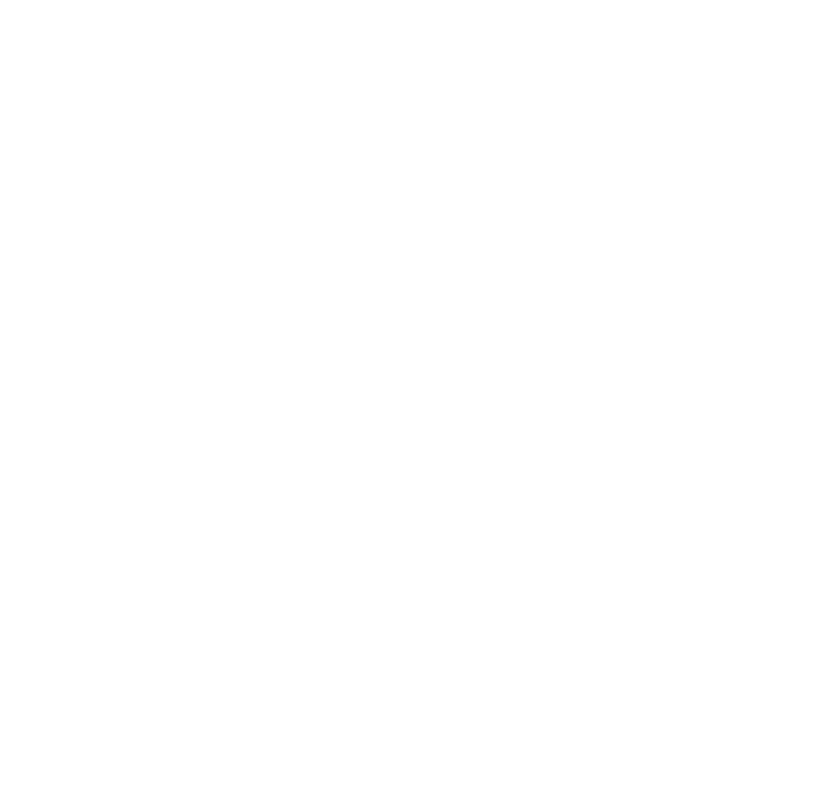
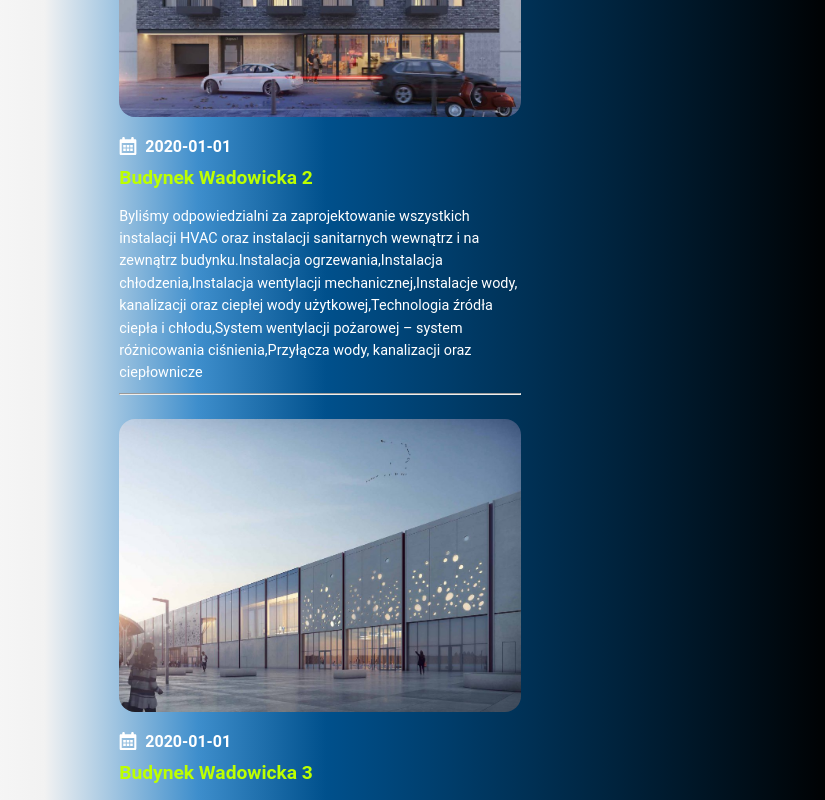
Before and after one commit to siagi/mc2main, a Next.js app in the folder mc2app/: page / in a window 1280 px wide. Shown: the part 960-1760 px from the top of the page, without its empty margins (314-1139 px from the left). Before the commit the page ends 800 px from the top, so only its background shows below. Built offline with nearby package versions, Linux system fonts and the light colour scheme.

Commit message:
working on photos

```diff
--- a/mc2app/components/News.tsx
+++ b/mc2app/components/News.tsx
@@ -12,7 +12,7 @@
 
 const News = () => {
   return (
-      <div>
+      <div className={styles.list}>
           {sampledata && sampledata.map((item,index)=>{
               return(
                     <div key={index} style={{width:'50%'}}>
@@ -24,7 +24,7 @@
                         <div className={styles.dataAndTitle}>
 
                             <div className={styles.data}>
-                                <Image src={calendar} height={18} width={18}/>
+                                <span><Image src={calendar} height={18} width={18}/></span>
                                 <span>{item.data}</span>
                             </div>
                             <div className={styles.descriptionTitle}>
@@ -35,6 +35,7 @@
                         <div className={styles.description}>
                             {item.description}
                         </div>
+                            <hr/>
                     </div>
               )
           })}
--- a/mc2app/pages/index.tsx
+++ b/mc2app/pages/index.tsx
@@ -26,6 +26,9 @@
        <div className={styles.element}>
         <News/>
        </div>
+       <div className={styles.element}>
+        BIM
+       </div>
      </div>
     </div>
   )
--- a/mc2app/sampledata/news.js
+++ b/mc2app/sampledata/news.js
@@ -8,8 +8,29 @@
         description:'Byliśmy odpowiedzialni za zaprojektowanie wszystkich instalacji HVAC oraz instalacji sanitarnych wewnątrz i na zewnątrz budynku.Instalacja ogrzewania,Instalacja chłodzenia,Instalacja wentylacji mechanicznej,Instalacje wody, kanalizacji oraz ciepłej wody użytkowej,Technologia źródła ciepła i chłodu,System wentylacji pożarowej – system różnicowania ciśnienia,Przyłącza wody, kanalizacji oraz ciepłownicze'
     },
     {
-
-    }
+        photo:"/photos/photo2.jpg",
+        width:966,
+        height:1024,
+        name:'Budynek Wadowicka 2',
+        data:'2020-01-01',
+        description:'Byliśmy odpowiedzialni za zaprojektowanie wszystkich instalacji HVAC oraz instalacji sanitarnych wewnątrz i na zewnątrz budynku.Instalacja ogrzewania,Instalacja chłodzenia,Instalacja wentylacji mechanicznej,Instalacje wody, kanalizacji oraz ciepłej wody użytkowej,Technologia źródła ciepła i chłodu,System wentylacji pożarowej – system różnicowania ciśnienia,Przyłącza wody, kanalizacji oraz ciepłownicze'
+    },
+    {
+        photo:"/photos/photo3.jpg",
+        width:1024,
+        height:749,
+        name:'Budynek Wadowicka 3',
+        data:'2020-01-01',
+        description:'Byliśmy odpowiedzialni za zaprojektowanie wszystkich instalacji HVAC oraz instalacji sanitarnych wewnątrz i na zewnątrz budynku.Instalacja ogrzewania,Instalacja chłodzenia,Instalacja wentylacji mechanicznej,Instalacje wody, kanalizacji oraz ciepłej wody użytkowej,Technologia źródła ciepła i chłodu,System wentylacji pożarowej – system różnicowania ciśnienia,Przyłącza wody, kanalizacji oraz ciepłownicze'
+    },
+    {
+        photo:"/photos/photo3.jpg",
+        width:1024,
+        height:749,
+        name:'Budynek Wadowicka 3',
+        data:'2020-01-01',
+        description:'Byliśmy odpowiedzialni za zaprojektowanie wszystkich instalacji HVAC oraz instalacji sanitarnych wewnątrz i na zewnątrz budynku.Instalacja ogrzewania,Instalacja chłodzenia,Instalacja wentylacji mechanicznej,Instalacje wody, kanalizacji oraz ciepłej wody użytkowej,Technologia źródła ciepła i chłodu,System wentylacji pożarowej – system różnicowania ciśnienia,Przyłącza wody, kanalizacji oraz ciepłownicze'
+    },
 ]
 
 module.exports = sampledata
--- a/mc2app/styles/Home.module.scss
+++ b/mc2app/styles/Home.module.scss
@@ -14,6 +14,11 @@
 
 .element{
   width: 33%;
+}
+.elementWithNews{
+  width: 33%;
+  display: flex;
+
 }
 .set{
   display: flex;
--- a/mc2app/styles/News.module.scss
+++ b/mc2app/styles/News.module.scss
@@ -1,3 +1,18 @@
+.list{
+display: flex;
+margin-bottom: 5.5rem;
+column-gap: 1.5rem;
+row-gap: 1rem;
+flex-wrap: wrap;
+flex-flow: row wrap;
+
+}
+// .list>:first-child{
+//     flex: none;
+// }
+.list>*{
+    flex: 1 1 48%;
+}
 .image{
     border-radius: 1rem;
 }
@@ -25,10 +40,22 @@
     row-gap: 0.5rem;
 }
 .data{
+    font-weight:700;
     padding-top: 1rem;
     display: flex;
     column-gap: 0.5rem;
-    color:#BDFF00;
+    color:#fff;
     font-size:1rem;
+    vertical-align: middle;
 
 }
+.button{
+    background-color: #BDFF00;
+    border-radius: 1rem;
+    padding: 0.3rem;
+    border: none;
+
+    &:hover{
+        background-color: #fff;
+    }
+}
--- a/mc2app/styles/globals.scss
+++ b/mc2app/styles/globals.scss
@@ -4,7 +4,7 @@
   margin: 0;
   font-family:Roboto,sans-serif;
   font-size: 16px;
-  background: linear-gradient(90deg, #FFF 15%, #F2F2F2 30%, #00508C 50%, #000000 90%);
+  background: linear-gradient(90deg, #FFF 15%, #F2F2F2 28%,#3e8ecc 40%, #00508C 50%, #000000 90%);
   background-size: 100% 100%;
   // animation: gradient 10s ease-in-out infinite;
 }
```
Also changed, not shown: mc2app/public/calendaricon.svg.
